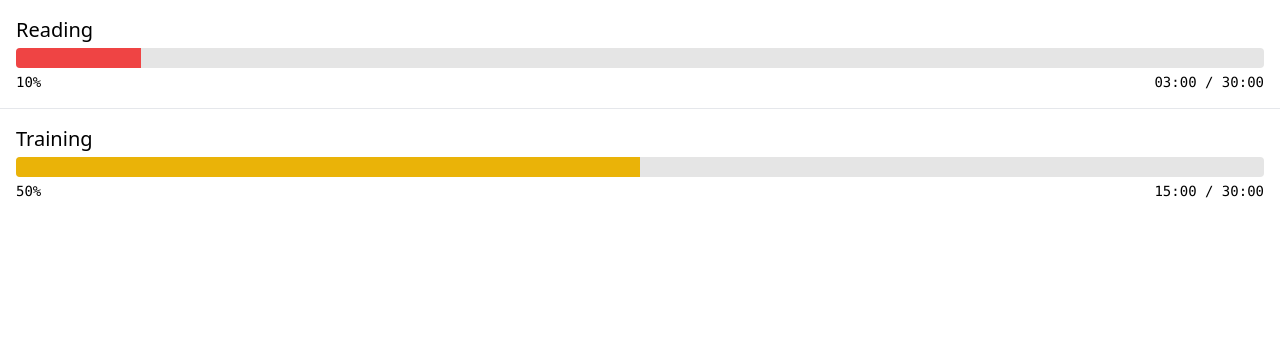
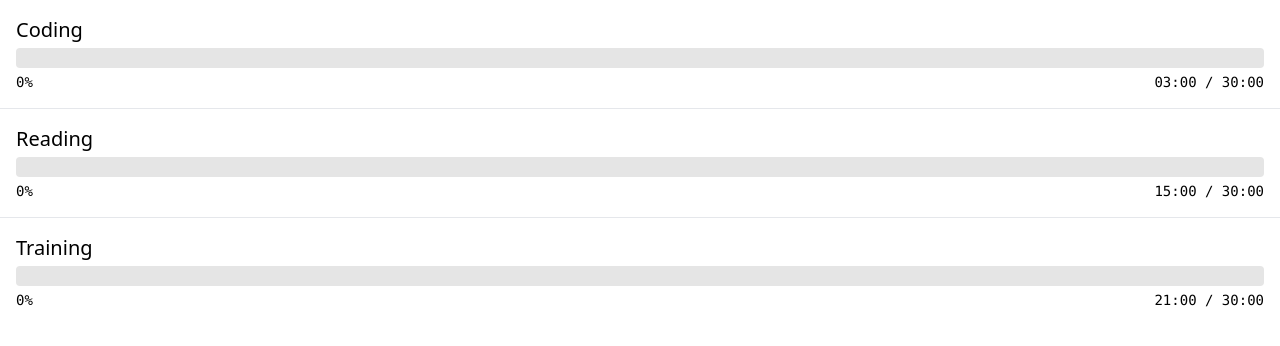
Before and after one commit to 4EPSI/ontrack, a Nuxt app: page /TheProgress in a window 1280 px wide. Shown: the top 346 px of the page. Built offline with nearby package versions, Linux system fonts and the light colour scheme.

Commit message:
progress

```diff
--- a/activities.js
+++ b/activities.js
@@ -1,6 +1,7 @@
 import { id } from "./functions";
-import { SECONDS_IN_HOUR } from "./constants";
+import { SECONDS_IN_HOUR, HUNDRED_PERCENT } from "./constants";
 import { updateTimelineItem } from "./timelineItems";
+import { getTotalActivitySeconds } from '~/timelineItems'
 
 export const useActivities = () => useState('activities', () => generateActivities() || []);
 export const useActivitySelectOptions = () => computed(() => generateActivityOptions(useActivities().value));
@@ -27,11 +28,15 @@ export const deleteActivity = (activity) => {
   activities.value.splice(activities.value.indexOf(activity), 1)
 }
 
+export const getActivityProgress = (activity) => {
+  return Math.floor((getTotalActivitySeconds(activity) * HUNDRED_PERCENT )/ activity.secondsToComplete)
+}
+
 const generateActivities = () => {
   return ['Coding', 'Reading', 'Training'].map((name, hours) => ({
       id: id(),
       name,
-      secondsToComplete: hours * SECONDS_IN_HOUR
+      secondsToComplete: 15 * 60 // hours * SECONDS_IN_HOUR
   }))
 }
 
--- a/components/ProgressItem.vue
+++ b/components/ProgressItem.vue
@@ -12,9 +12,13 @@
 </template>
 
 <script setup>
+import { computed } from 'vue'
+import { getActivityProgress } from '~/activities'
+
 const props = defineProps(['index', 'activity'])
 
 const color = ['red', 'yellow', 'blue', 'green'][props.index]
-const progress = [10, 50, 70, 100][props.index]
 const timeProgress = ['03:00 / 30:00', '15:00 / 30:00', '21:00 / 30:00', '30:00 / 30:00'][props.index]
+
+const progress = computed(() => getActivityProgress(props.activity))
 </script>
--- a/components/TimelineStopwatch.vue
+++ b/components/TimelineStopwatch.vue
@@ -37,6 +37,8 @@ const props = defineProps({
 const seconds = ref(props.timelineItem.activitySeconds)
 const isRunning = ref(false)
 
+const temp = 120
+
 const isStartButtonDisabled = props.timelineItem.hour !== currentHour()
 
 watch(
@@ -46,7 +48,7 @@ watch(
 
 const start = () => {
   isRunning.value = setInterval(() => {
-    updateTimelineItem(props.timelineItem, { activitySeconds: props.timelineItem.activitySeconds + 1 })
+    updateTimelineItem(props.timelineItem, { activitySeconds: props.timelineItem.activitySeconds + temp })
 
     seconds.value++
   }, MILLISECONDS_IN_SECOND);
@@ -59,7 +61,7 @@ const stop = () => {
 
 const reset = () => {
   stop()
-  updateTimelineItem(props.timelineItem, { activitySeconds: props.timelineItem.activitySeconds - seconds.value })
+  updateTimelineItem(props.timelineItem, { activitySeconds: props.timelineItem.activitySeconds - seconds.value * temp })
   seconds.value = 0
 }
 </script>
--- a/constants.js
+++ b/constants.js
@@ -44,5 +44,6 @@ export const HOURS_IN_DAY = 24
 export const MIDNIGHT_HOUR = 0
 
 export const PERIOD_SELECT_OPTIONS = generatePeriodSelectOptions()
-// export const PERIOD_SELECT_OPTIONS = (() => generatePeriodSelectOptions())();
-// export const PERIOD_SELECT_OPTIONS = () => generatePeriodSelectOptions();
+
+
+export const HUNDRED_PERCENT = 100
--- a/timelineItems.js
+++ b/timelineItems.js
@@ -46,8 +46,8 @@ const hasActivity = (timelineItem, activity) => {
 const generateTimelineItems = (activities) => {
   return [...Array(HOURS_IN_DAY).keys()].map((hour) => ({
     hour,
-    activityId: [0,1,2,3,4].includes(hour) ? activities.value[hour % 3].id : null,
-    activitySeconds: [0,1,2,3,4].includes(hour) ?hour * 600 : 0
+    activityId: null, // [0,1,2,3,4].includes(hour) ? activities.value[hour % 3].id : null,
+    activitySeconds: 0, // [0,1,2,3,4].includes(hour) ?hour * 600 : 0
     // activityId: hour % 4 === 0 ? null : activities[hour % 2].id,
     // activitySeconds: hour % 4 === 0 ? 0 :(15 * SECONDS_IN_MINUTE * hour) % SECONDS_IN_HOUR
   }))
```
